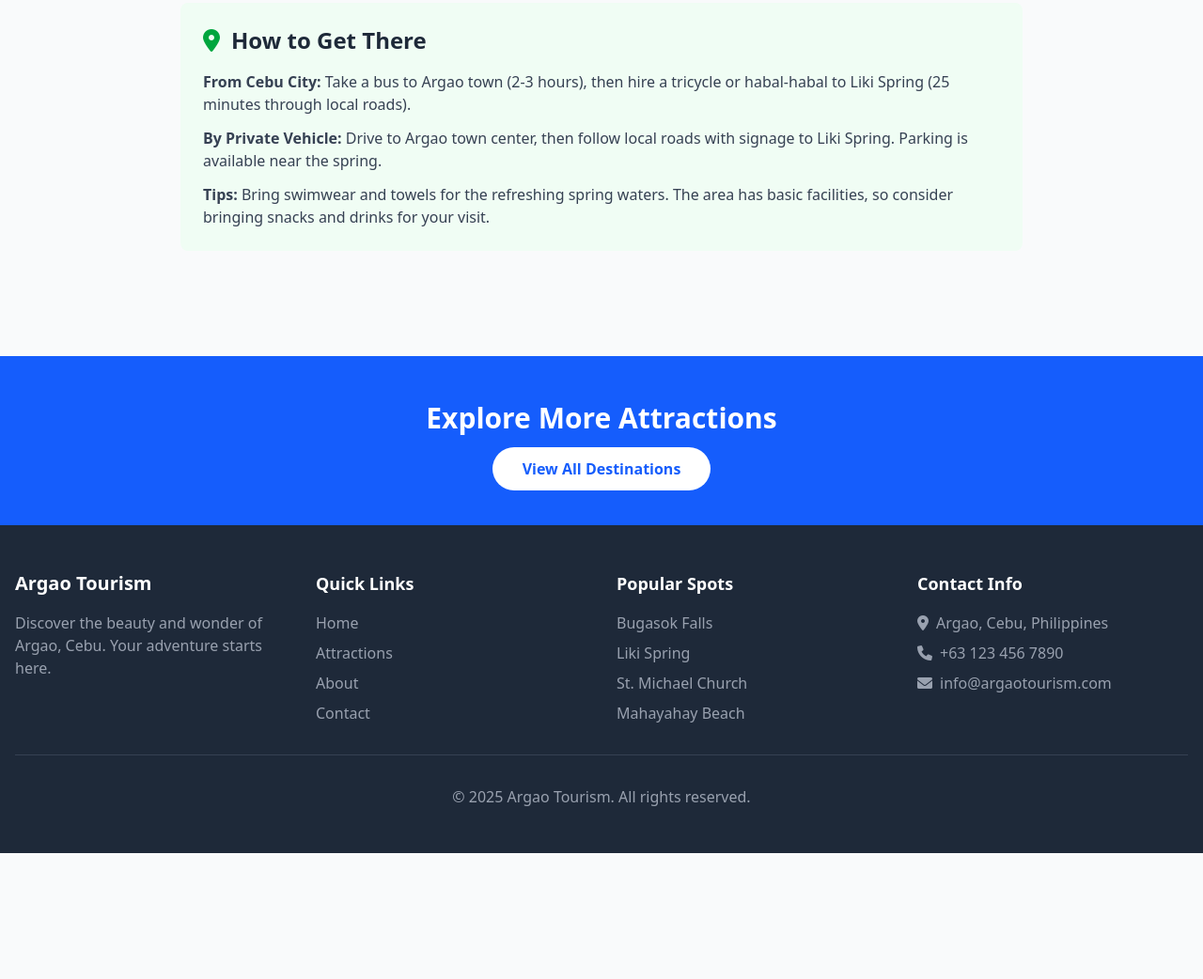
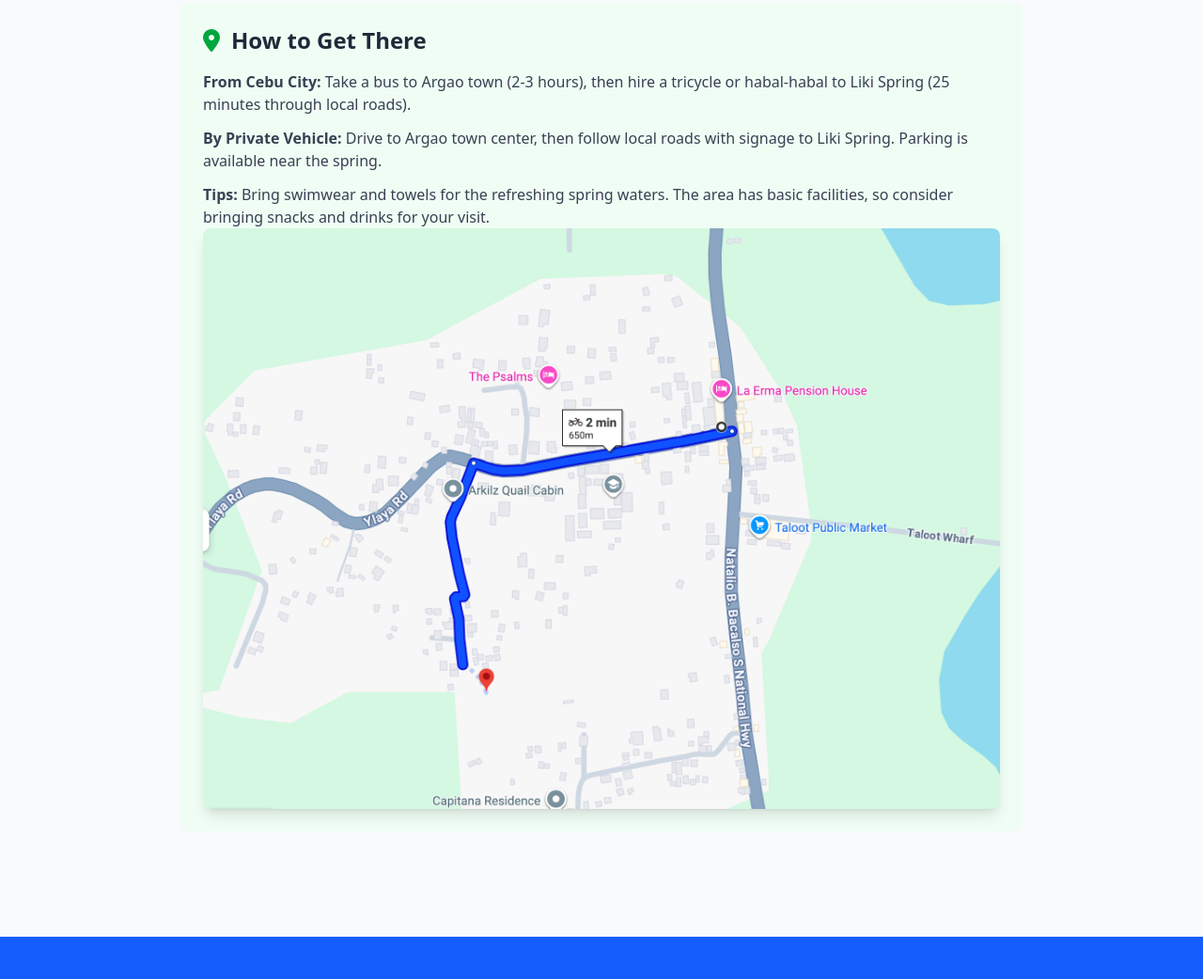
Before and after one commit to chikitita20/ARGAO-TOURISM, a website: page liki-spring.html in a window 1280 px wide. Shown: the part 1405-2447 px from the top of the page at 94% size. Before the commit the page ends 2313 px from the top, so only its background shows below. Drawn offline with Linux system fonts and the light colour scheme.

Commit message:
Resolved Merge Conflicts

```diff
--- a/liki-spring.html
+++ b/liki-spring.html
@@ -88,6 +88,9 @@
                             <p><strong>By Private Vehicle:</strong> Drive to Argao town center, then follow local roads with signage to Liki Spring. Parking is available near the spring.</p>
                             <p><strong>Tips:</strong> Bring swimwear and towels for the refreshing spring waters. The area has basic facilities, so consider bringing snacks and drinks for your visit.</p>
                         </div>
+                        <div class="mt-6 rounded-lg overflow-hidden shadow-lg">
+                            <img src="src/img/liki_map.png" alt="Map to Liki Spring" class="w-full h-auto">
+                        </div>
                     </div>
                 </div>
             </div>
```
Also changed, not shown: README.md, src/img/liki_map.png (added).
